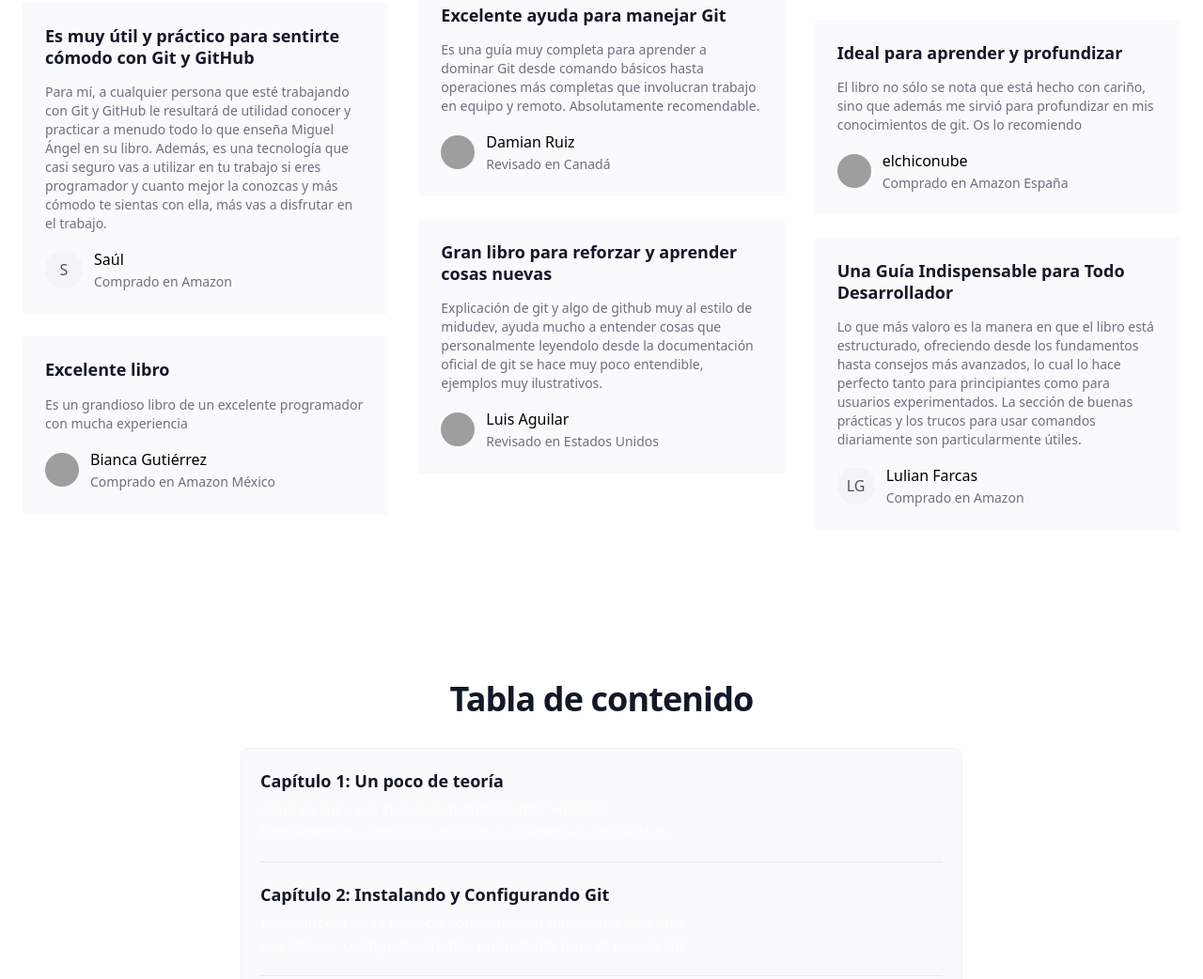
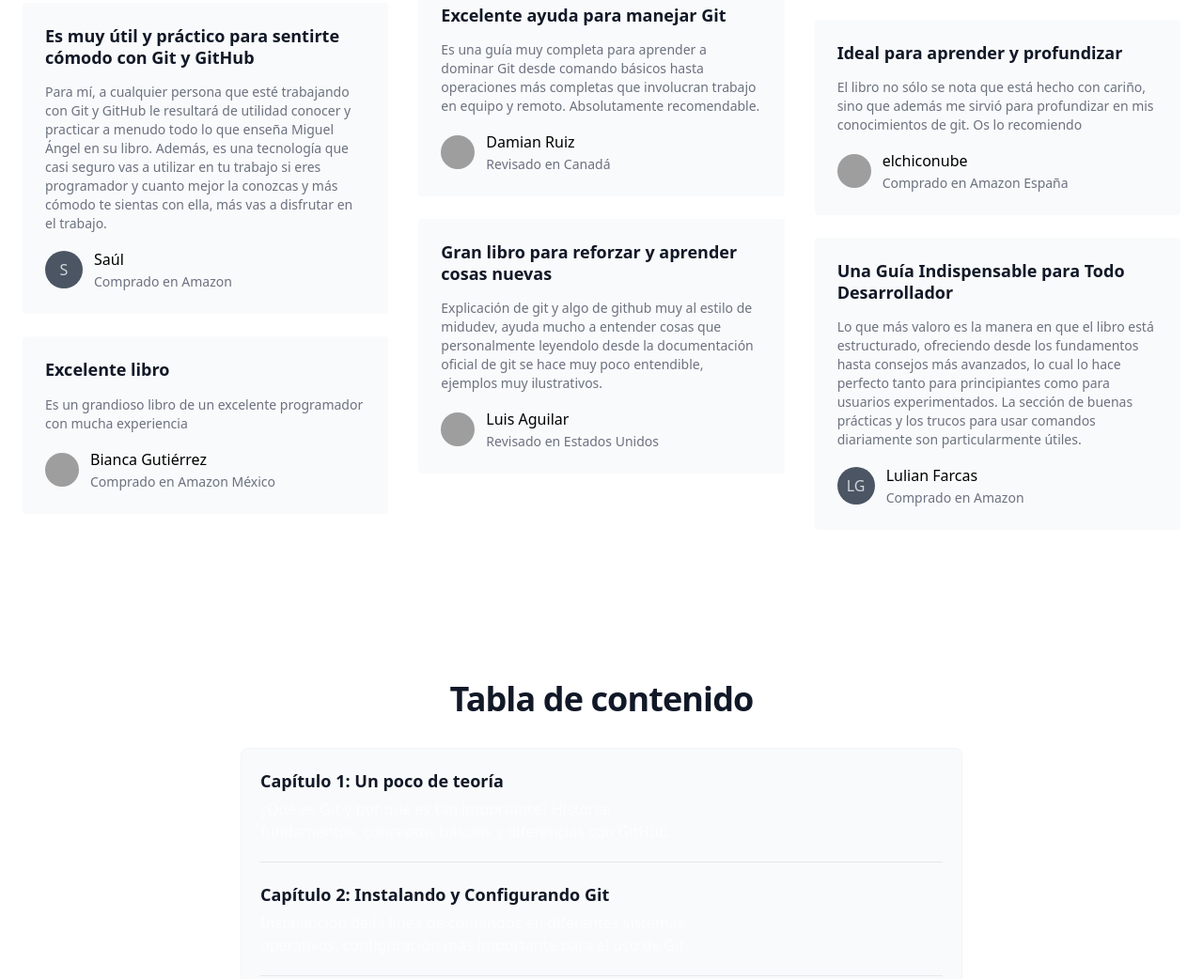
Before and after one commit to midudev/aprendiendogit.dev, an Astro site: page / in a window 1280 px wide. Shown: the part 1274-2316 px from the top of the page at 94% size. Built offline with nearby package versions, Linux system fonts and the light colour scheme; Astro itself is replaced by a stand-in of ours; grey boxes are pictures that could not be loaded.

Commit message:
Adjust avatar

```diff
--- a/src/components/Avatar.astro
+++ b/src/components/Avatar.astro
@@ -1,8 +1,8 @@
 ---
   const { initials } = Astro.props;
 ---
-<div class="relative inline-flex items-center justify-center w-10 h-10 overflow-hidden bg-gray-100 rounded-full dark:bg-gray-600">
-  <span class="font-medium text-gray-600 dark:text-gray-300">
+<div class="relative inline-flex items-center justify-center w-10 h-10 overflow-hidden rounded-full bg-gray-600">
+  <span class="font-medium text-gray-300">
     {initials}
   </span>
 </div>
```
